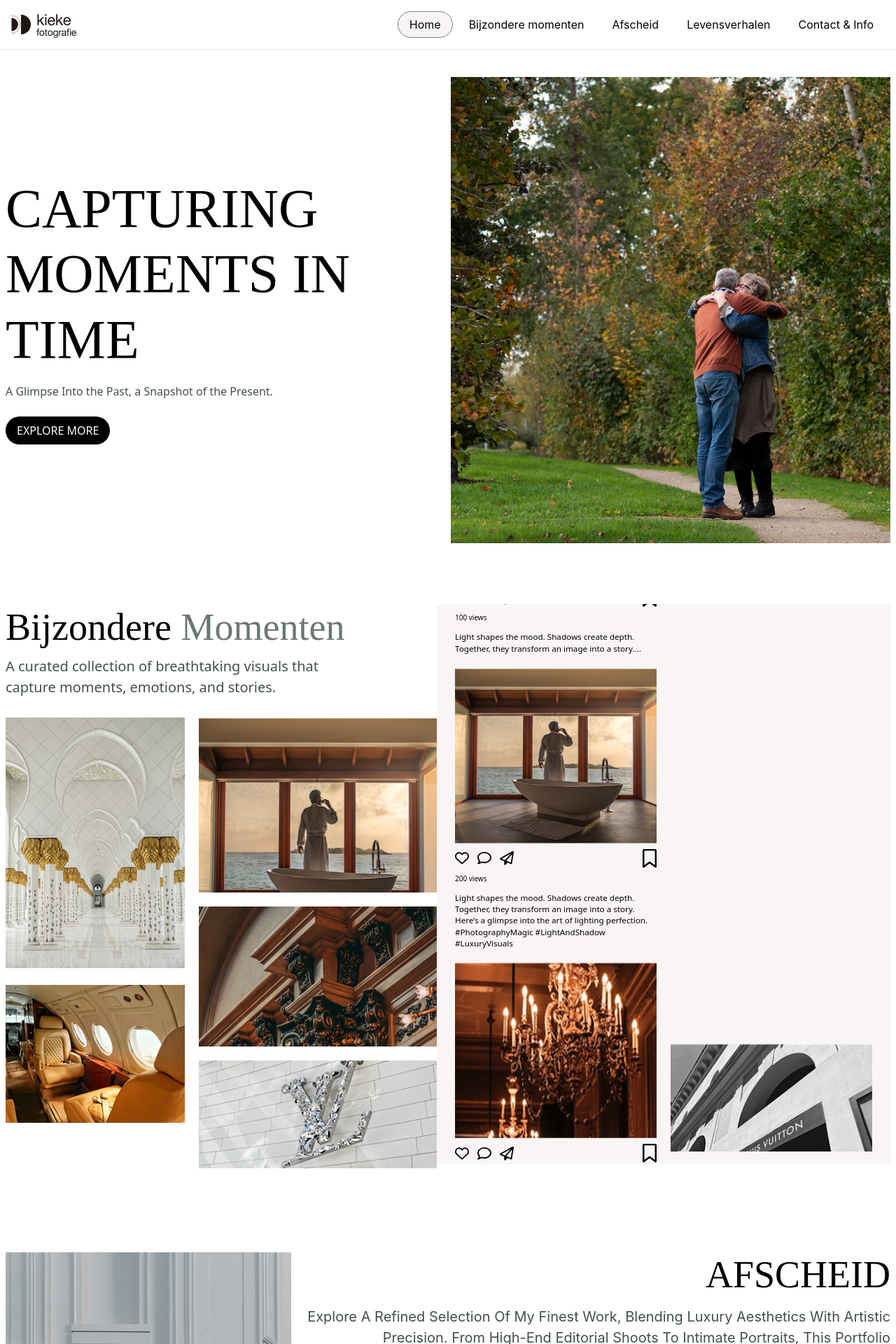
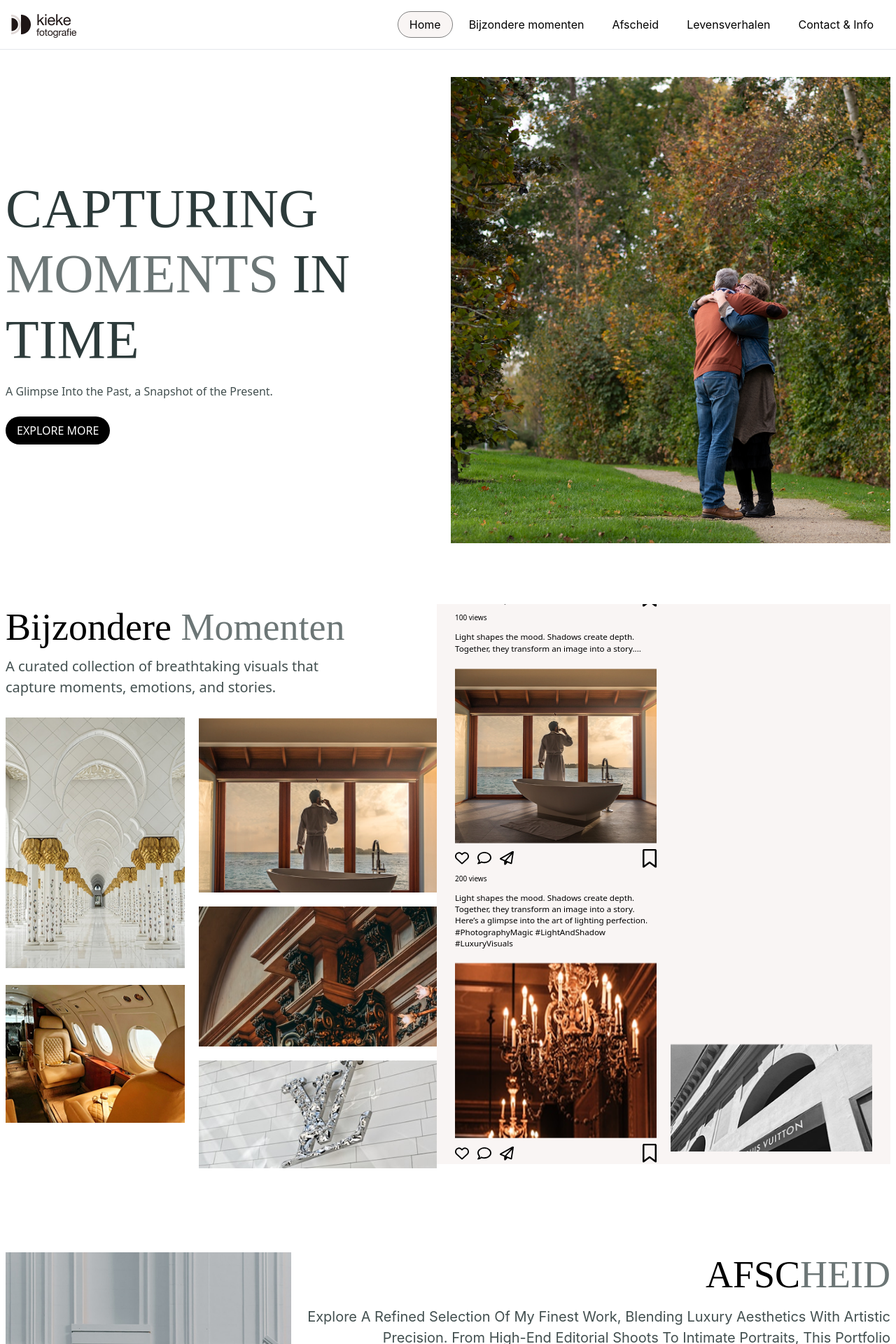
Before and after one commit to Salman-Ahamed/kieke-photo, a Vue app: page / in a window 1280 px wide. Shown: the top 1920 px of the page at 70% size. Built offline with nearby package versions, Linux system fonts and the light colour scheme.

Commit message:
Enhance text styling in Afsched, Amanaindahnya, and Hero components for improved visual appeal

```diff
--- a/src/components/Home/Afsched.vue
+++ b/src/components/Home/Afsched.vue
@@ -31,7 +31,7 @@ const imageUrl = (url: string) => {
           <h1
             class="text-[40px] uppercase md:text-[54px] leading-[120%] font-newYork"
           >
-            Afscheid
+            Afsc<span class="text-[#2D3B3BB2]">heid</span>
           </h1>
           <p
             class="font-helvatika capitalize text-[#2D3B3BE5] pb-8 pt-3 text-[14px] md:text-[20px] leading-[150%]"
@@ -97,7 +97,7 @@ const imageUrl = (url: string) => {
           <h1
             class="text-[40px] uppercase md:text-[54px] leading-[120%] font-newYork"
           >
-            Afscheid
+            Afsc<span class="text-[#2D3B3BB2]">heid</span>
           </h1>
           <p
             class="font-helvatika capitalize text-[#2D3B3BE5] pb-8 pt-3 text-[14px] md:text-[20px] leading-[150%]"
--- a/src/components/Home/Amanaindahnya.vue
+++ b/src/components/Home/Amanaindahnya.vue
@@ -36,7 +36,7 @@ const imageUrl = (url: string) => {
         <h1
           class="text-[33px] sm:text-[40px] text-[#2D3B3B] md:text-[48px] lg:text-[54px] leading-[120%] uppercase font-newYork pb-3 lg:pb-10"
         >
-          AMANA INDAHNYA
+          AMANA <span class="text-[#2D3B3BB2]">INDAHNYA</span>
         </h1>
         <p
           class="text-[16px] md:text-[18px] lg:text-[22px] text-[#2D3B3BE5] leading-[180%] lg:leading-[200%]"
--- a/src/components/Home/Hero.vue
+++ b/src/components/Home/Hero.vue
@@ -9,9 +9,10 @@ import HeroImage from "../../assets/Home/heroImage.png";
   >
     <div class="flex-1 flex flex-col items-start justify-center">
       <h1
-        class="text-[48px] md:text-[68px] lg:text-[78px] font-newYork leading-[120%]"
+        class="text-[48px] md:text-[68px] lg:text-[78px] font-newYork leading-[120%] text-[#2D3B3B]"
       >
-        CAPTURING MOMENTS IN <br class="hidden md:block" />
+        CAPTURING <span class="text-[#2D3B3BB2]">MOMENTS</span> IN
+        <br class="hidden md:block" />
         TIME
       </h1>
       <p class="text-[#2D3B3BE5] py-4">
```
